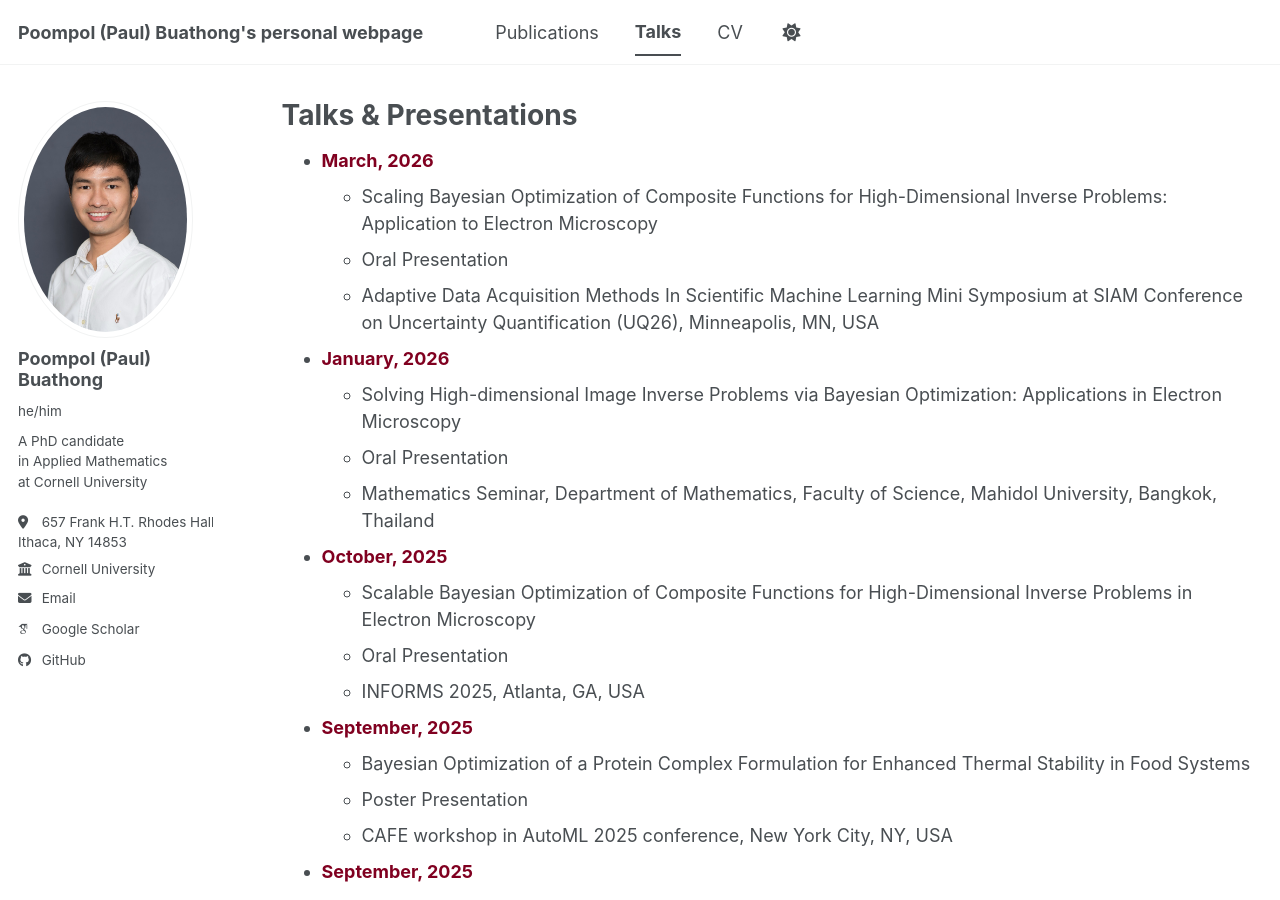
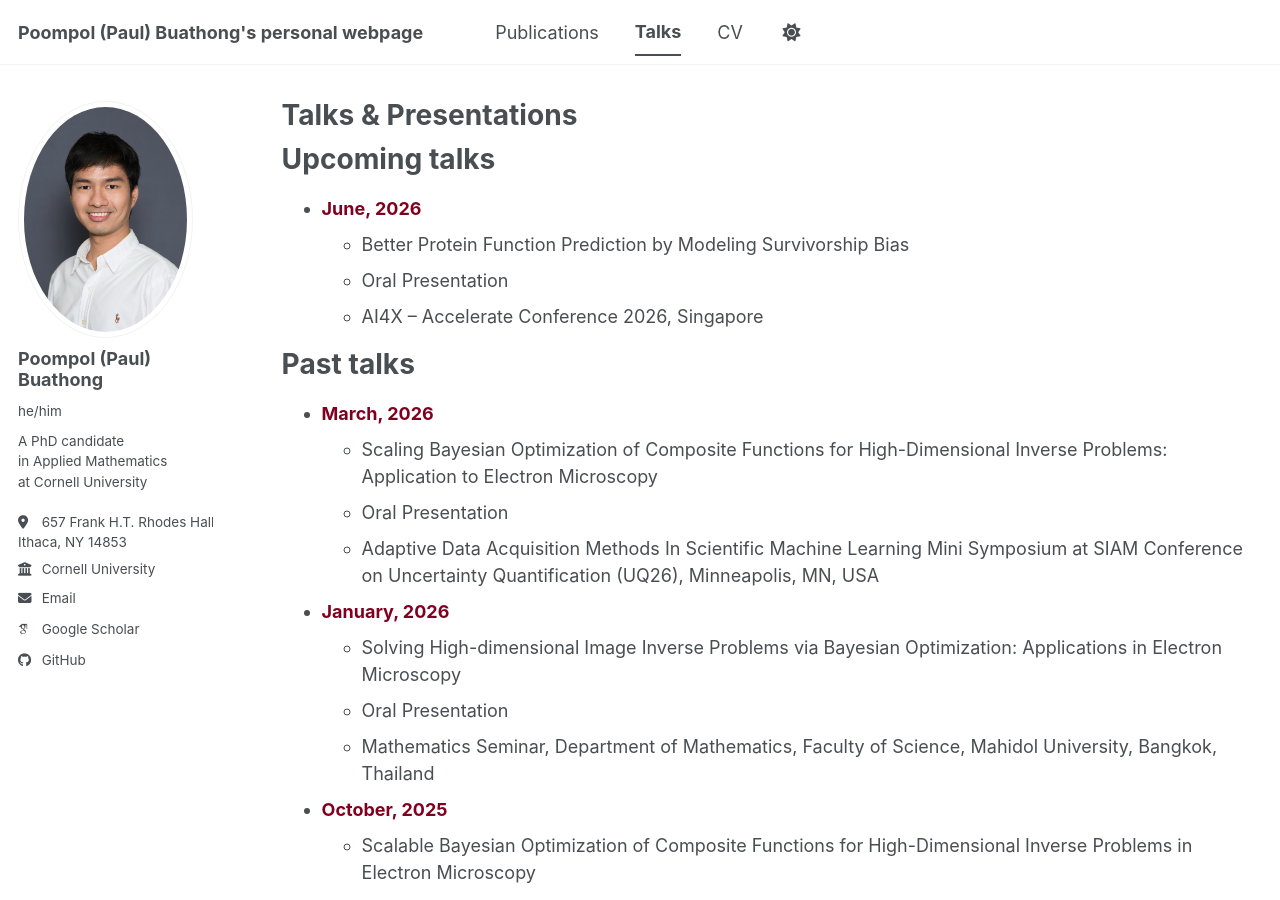
Before and after one commit to poompol/poompol.github.io, a Jekyll site: the page built from _pages/talks.md, in a window 1280 px wide and 900 px high. Built offline with Jekyll 4.4.1, drawn with Linux system fonts in a browser that asks for light colours; some web fonts are replaced; a script bundle is joined from its source files by our own code; library files that are not in the unit come from our copies.

Commit message:
Add upcoming and past talks to talks.md

```diff
--- a/_pages/talks.md
+++ b/_pages/talks.md
@@ -6,9 +6,17 @@ author_profile: true
 redirect_from:
   - /talks
 ---
-
 {% include base_path %}
 
+Upcoming talks
+===
+* <strong style="color:#800020;">June, 2026</strong>
+  * Better Protein Function Prediction by Modeling Survivorship Bias
+  * Oral Presentation
+  * AI4X – Accelerate Conference 2026, Singapore
+
+Past talks
+===
 * <strong style="color:#800020;">March, 2026</strong>
   * Scaling Bayesian Optimization of Composite Functions for High-Dimensional Inverse Problems: Application to Electron Microscopy
   * Oral Presentation
```
